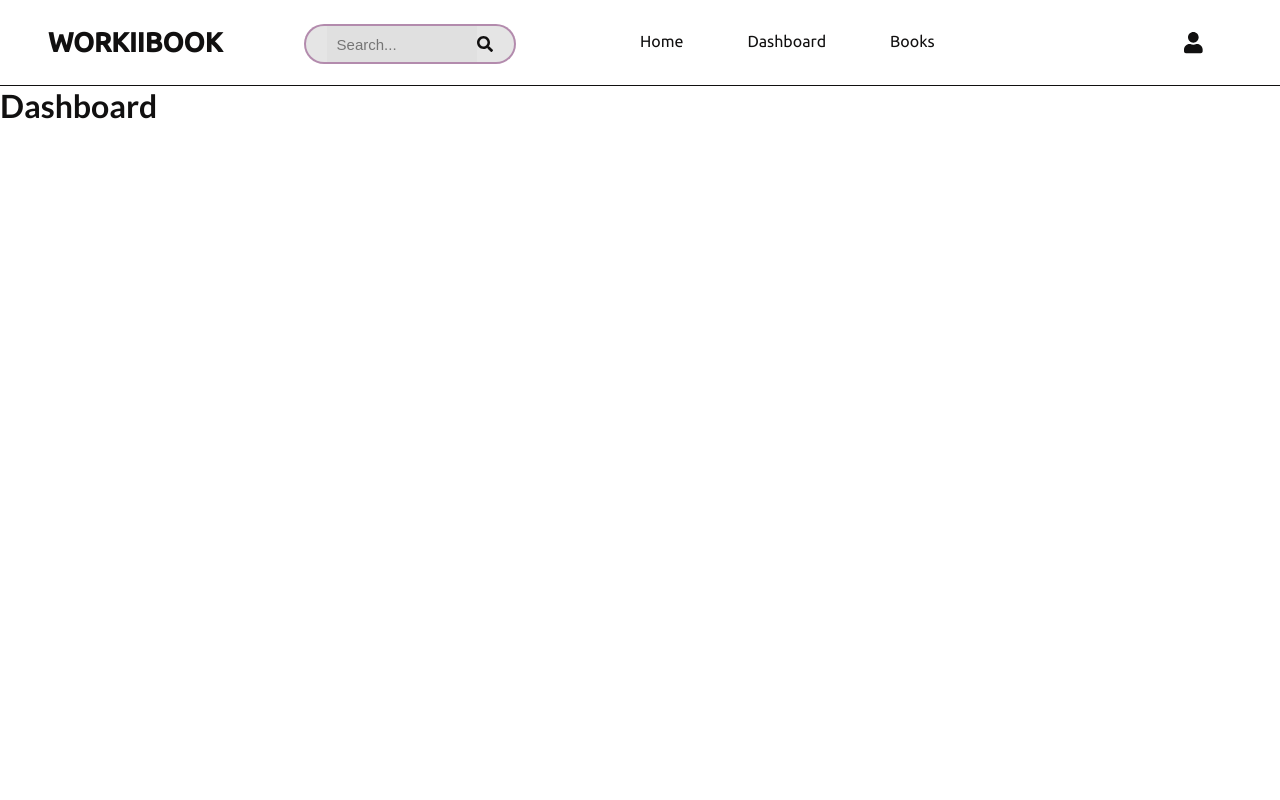
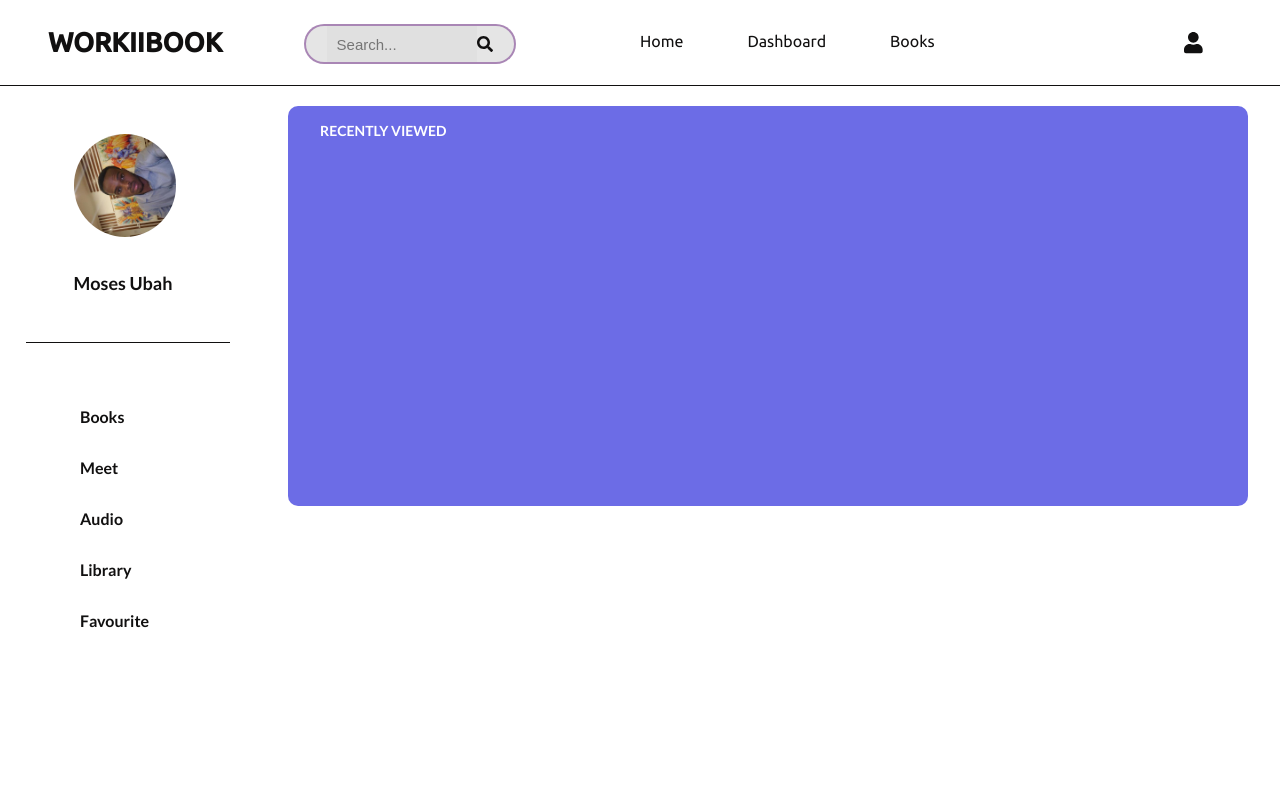
Before and after one commit to mohzys23/WorkIt, a React (Create React App) app: page /dashboard in a window 1280 px wide. Shown: the top 800 px of the page. Built offline with nearby package versions, Linux system fonts and the light colour scheme; a web font is replaced by a local one.

Commit message:
added features

```diff
--- /dev/null
+++ b/src/Components/BottomHero.js
@@ -0,0 +1,15 @@
+import React from 'react';
+
+export default function BottomHero() {
+    return(
+        <div className="bottom-hero">
+           <div>
+
+           </div>
+
+           <div>
+
+           </div>
+        </div>
+    );
+}
--- a/src/Components/Dashboard.js
+++ b/src/Components/Dashboard.js
@@ -1,10 +1,14 @@
 import React from 'react';
+import Footer from './Footer';
+import Profile from './Profile';
 
 
 export default function Dashboard() {
     return(
         <div>
-            <h1>Dashboard</h1>
+            <Profile />
+
+            <Footer />
         </div>
     );
 }
--- a/src/Components/Home.js
+++ b/src/Components/Home.js
@@ -2,6 +2,8 @@ import React, {useState } from 'react';
 import Hero from './Hero';
 import TopAuthors from './TopAuthors';
 import Footer from './Footer';
+import Subscribe from './Subscribe';
+import BottomHero from './BottomHero';
 
 
 export default function Home() {
@@ -28,7 +30,6 @@ export default function Home() {
 
 
 
-
     return(
 
         <div>
@@ -38,14 +39,15 @@ export default function Home() {
 
 
 
-            <h1 onClick={incerment}>&#x1F44D;</h1>
+           {/* <h1 onClick={incerment}>&#x1F44D;</h1>
             <h1 onClick={() => setLike(like - 1)}>&#x1F44E;</h1>
-            <h2>{like} like</h2>
+            <h2>{like} like</h2>  */ }
 
 
   {/*<button onClick={moses}>login</button>
 {show && <Dashboard />}  */}
-
+<BottomHero />
+<Subscribe />
 <Footer />
         </div>
     );
--- /dev/null
+++ b/src/Components/Profile.js
@@ -0,0 +1,73 @@
+import React, { useState } from 'react';
+import profileimg from '../Assets-books/Moses.jpg';
+import '../Styles/Profile.scss';
+
+
+export default function  Profile() {
+
+
+    // Books
+    const [viewbooks, setViewBooks] = useState(false);
+
+    const books = () => {
+        if (!viewbooks) {
+            setViewBooks(true)
+        } else {
+            setViewBooks(false)
+        }
+    }
+
+    //Meet
+    const [viewmeet, setViewMeet] = useState(false);
+    const meet = () => {
+        if (!viewmeet) {
+            setViewMeet(true)
+        } else {
+            setViewMeet(false)
+        }
+    }
+
+
+
+
+    return(
+        <div className="profile">
+            <div className="aside-left">
+            <div className="profile-info">
+              <img src={profileimg} alt="" />
+                <h1>Moses Ubah</h1>
+            </div>
+
+                <ul>
+                    <h2 onClick={books}>Books</h2>
+                    <h3 onClick={meet}>Meet</h3>
+                    <h4>Audio</h4>
+                    <h5>Library</h5>
+                    <h6>favourite</h6>
+                </ul>
+            </div>
+            <div className="aside-right">
+            <p>Recently Viewed</p>
+
+            </div>
+            <div className="aside-right-bottom">
+            {/* books */}
+            { viewbooks &&
+                <div>
+                    <h1>Books</h1>
+                </div>
+
+                }
+
+                {/* Meet */ }
+                { viewmeet &&
+                   <div>
+                       <h1>Meet</h1>
+                   </div>
+
+                }
+            </div>
+
+        </div>
+    );
+}
--- a/src/Components/Routers.js
+++ b/src/Components/Routers.js
@@ -30,6 +30,15 @@ export default function Router() {
             setShowSignup(false)
         }
     }
+
+    const [userlogin, setUserLogin] = useState(false);
+    const [loginusername, setLoginUserName] = useState();
+    const [loginpassword, setLoginPassword] = useState();
+
+    if (setUserLogin === !loginusername & !loginpassword) {
+        userlogin(false)
+    }
+
 
     return(
         <div className="routers">
--- /dev/null
+++ b/src/Components/Subscribe.js
@@ -0,0 +1,13 @@
+import React from 'react';
+import '../Styles/Subscribe.scss';
+
+
+export default function Subscribe() {
+    return(
+        <div className="subscribe">
+            <h4>Subscribe Here!!!</h4>
+            <p>Get news on new publications and events right in your email.</p>
+            <button>Subscribe</button><input placeholder="Example@yahoo.com" type="text" />
+        </div>
+    );
+}
--- /dev/null
+++ b/src/Styles/ComingSoon.scss
@@ -0,0 +1 @@
+@import '../index.scss';
--- /dev/null
+++ b/src/Styles/Profile.scss
@@ -0,0 +1,68 @@
+@import '../index.scss';
+
+.profile {
+    width: 100%;
+    display: flex;
+    flex-wrap: wrap;
+
+
+    .aside-left {
+        width: 20%;
+        height: 100vh;
+
+        .profile-info {
+            width: 80%;
+            border-bottom: 1px solid $color1;
+            margin-left: 10%;
+
+            img {
+                width: 50%;
+                border-radius: 100%;
+                margin: 3rem 0 2rem 3rem;
+            }
+
+            h1 {
+                font-size: 18px;
+                text-transform: capitalize;
+                margin: 0 0 3rem 3rem;
+
+            }
+        }
+
+        ul {
+            margin: 2rem 0 2rem 5rem;
+
+            h2, h3, h4, h5, h6 {
+                padding-top: 2rem;
+                font-size: 16px;
+                text-transform: capitalize;
+            }
+        }
+    }
+
+    .aside-right {
+        width: 75%;
+        background-color: rgba(55, 55, 221, 0.733);
+        height: 50vh;
+        margin-left: 2.5%;
+        margin-top: 2.5vh;
+        border-radius: 10px;
+        color: $color2;
+        text-transform: uppercase;
+
+        p {
+            font-size: 14px;
+            font-weight: 900;
+            margin: 1rem 2rem;
+        }
+    }
+
+    .aside-right-bottom {
+         width: 75%;
+         height: 45vh;
+         margin-left: 22.5%;
+         align-self: center;
+         position: absolute;
+         bottom: -5rem;
+    }
+}
--- a/src/Styles/Routers.scss
+++ b/src/Styles/Routers.scss
@@ -92,14 +92,13 @@
 
 
      .login-form {
-         background-color: rgba(163, 163, 163, 0.377);
          color: $color1;
          position: absolute;
          width: 30%;
          left: 58rem;
          text-align: center;
          font-family: $bodyfont;
-         background-color: rgb(55, 55, 221);
+         background-color: rgba(55, 55, 221, 0.733);
          background-size: cover;
          border-radius: 10px;
          border: 1px solid $color1;
--- /dev/null
+++ b/src/Styles/Subscribe.scss
@@ -0,0 +1,47 @@
+@import  '../index.scss';
+
+.subscribe {
+    width: 100%;
+    text-align: center;
+    font-family: $bodyfont2;
+    background-color: rgb(219, 141, 45);
+    color: $color2;
+    margin-bottom: 4rem;
+
+
+    h4 {
+        font-size: 35px;
+        font-weight: 900;
+        text-transform: uppercase;
+        margin: 0 0 2rem;
+        padding-top: 3rem;
+
+    }
+
+    p {
+        font-size: 19px;
+        margin-bottom: 2rem;
+    }
+    button {
+        text-transform: uppercase;
+        padding: .6rem 2rem;
+        font-size: 14.1px;
+        font-weight: 800;
+        border: none;
+        outline: none;
+        color: $color2;
+        background: rgba(55, 55, 221, 0.733);
+        cursor: pointer;
+    }
+
+    input {
+        width: 25%;
+        padding: .64rem .5rem;
+        font-size: 15.5px;
+        border-left: none;
+        border: 1px solid white;
+        outline: none;
+        margin-bottom: 3rem;
+        color: $color2;
+    }
+}
```
Also changed, not shown: src/Components/ComingSoon.js (added, +11 -0 lines), src/Assets-books/Moses.jpg (added).
